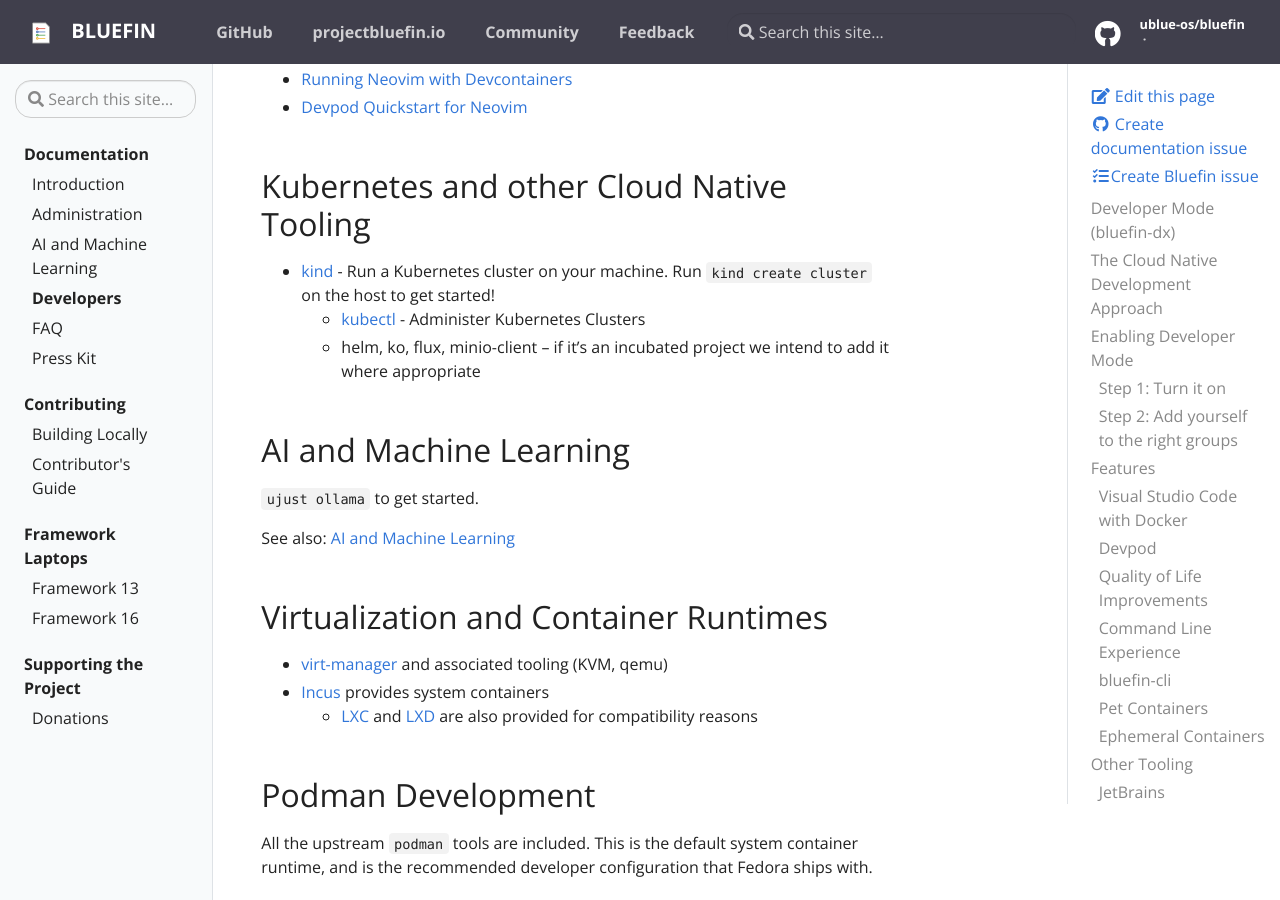
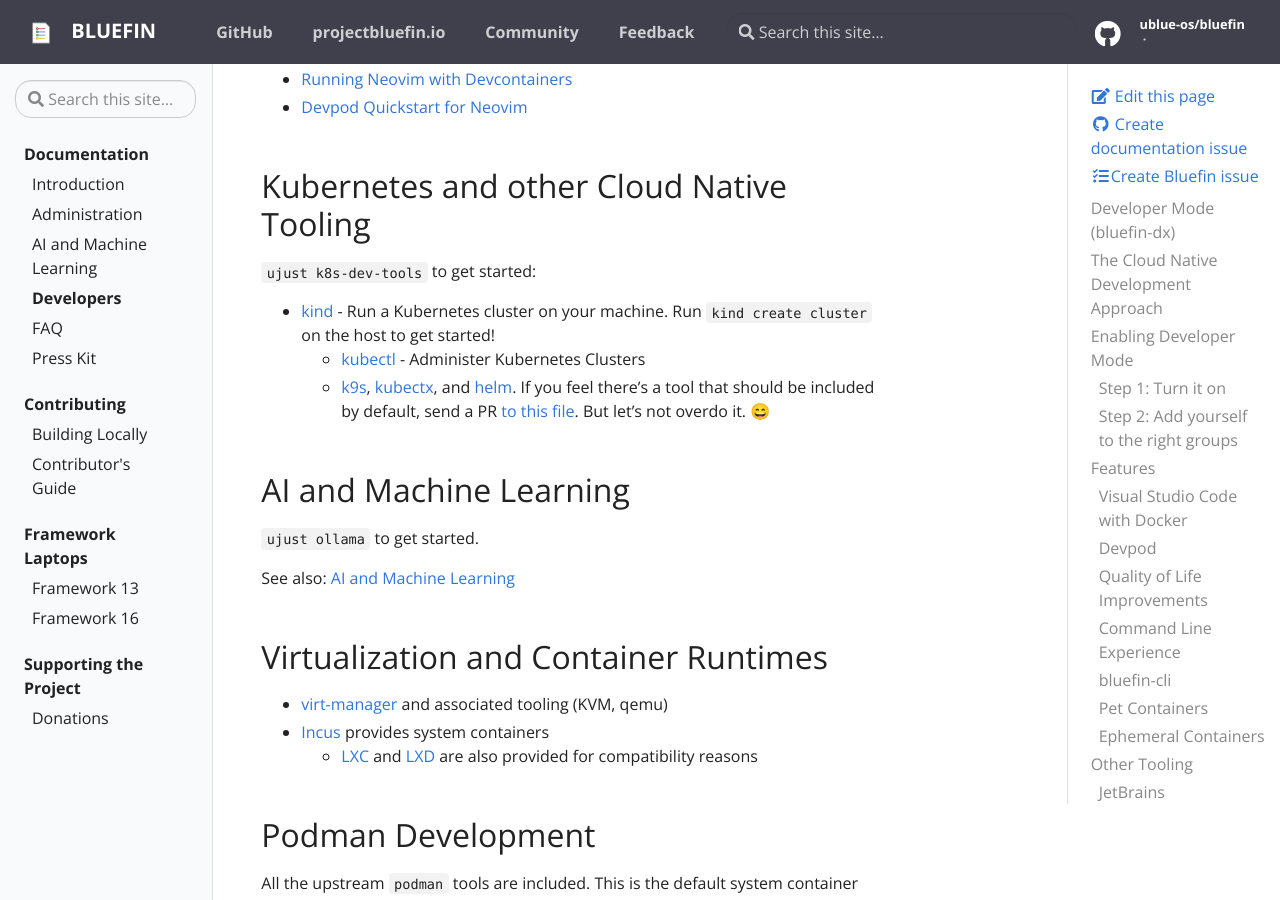
Before and after one commit to ublue-os/bluefin-docs, a Jekyll site: the page built from _docs/bluefin-dx.md, in a window 1280 px wide and 900 px high, scrolled down 7147 px. Built offline with Jekyll 4.4.1, drawn with Linux system fonts in a browser that asks for light colours.

Commit message:
Update bluefin-dx.md

```diff
--- a/_docs/bluefin-dx.md
+++ b/_docs/bluefin-dx.md
@@ -157,9 +157,11 @@
 
 ## Kubernetes and other Cloud Native Tooling
 
+`ujust k8s-dev-tools` to get started:
+
 - [kind](https://kind.sigs.k8s.io/) - Run a Kubernetes cluster on your machine. Run `kind create cluster` on the host to get started!
   - [kubectl](https://kubernetes.io/docs/reference/kubectl/) - Administer Kubernetes Clusters
-  - helm, ko, flux, minio-client -- if it's an incubated project we intend to add it where appropriate
+  - [k9s](https://k9scli.io/), [kubectx](https://github.com/ahmetb/kubectx), and [helm](https://helm.sh/). If you feel there's a tool that should be included by default, send a PR [to this file](https://github.com/ublue-os/bluefin/blob/main/system_files/shared/usr/share/ublue-os/homebrew/kubernetes.Brewfile). But let's not overdo it. 😄
 
 ## AI and Machine Learning
 
```
